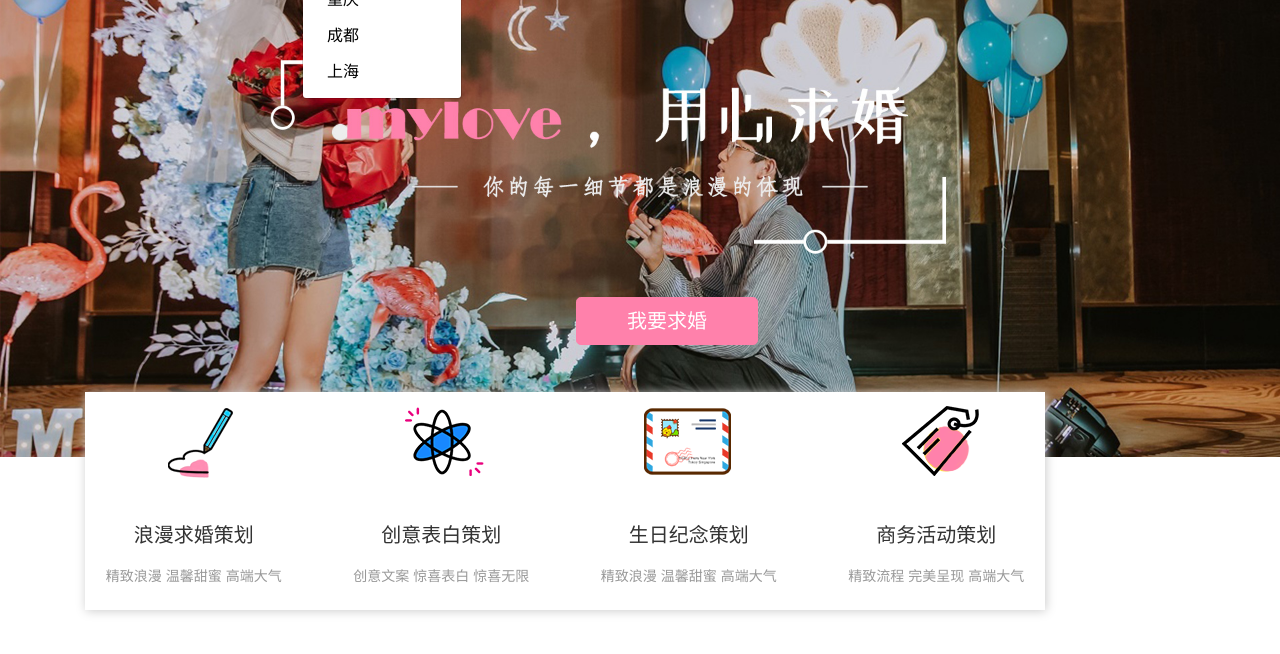
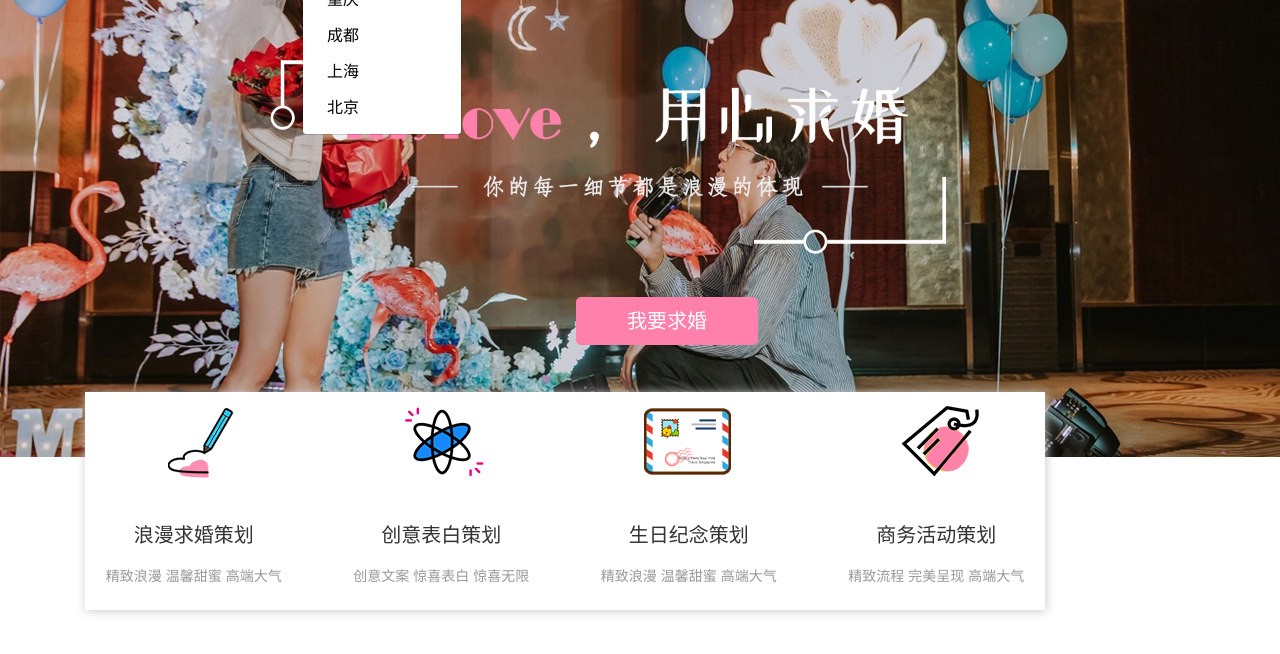
Before and after one commit to ylc0031/mylove, a plain HTML site: page index.html in a window 1280 px wide. Both pictures are taken after a click on the link "重庆". Shown: the part 123-777 px from the top of the page. Drawn offline with Linux system fonts and the light colour scheme.

Commit message:
增加城市选择

```diff
--- a/index.html
+++ b/index.html
@@ -36,6 +36,7 @@
                 <a class="dropdown-item" href="#">重庆</a>
                 <a class="dropdown-item" href="#">成都</a>
                 <a class="dropdown-item" href="#">上海</a>
+				<a class="dropdown-item" href="#">北京</a>
               </div>
             </li>
             <li class="nav-item" style="width: 25%;">
```
